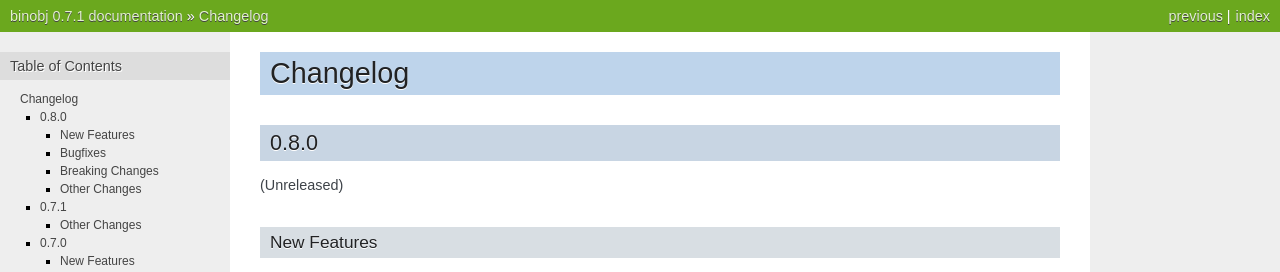
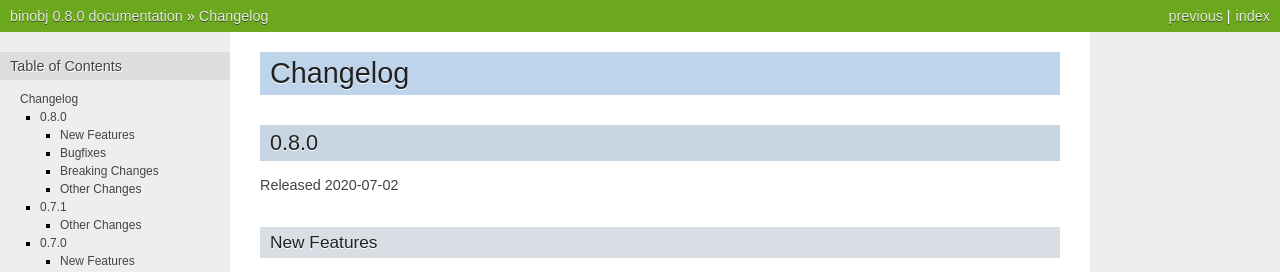
Before and after one commit to dargueta/binobj, a Sphinx documentation site: the page built from docs/source/CHANGELOG.rst, in a window 1280 px wide and 900 px high. Shown: the top 272 px of the window. Built offline with Sphinx 7.4.7, drawn with Linux system fonts in a browser that asks for light colours; some of the changed text lies outside the part shown.

Commit message:
Bump version 0.7.1 -> 0.7.0

```diff
--- a/binobj/__init__.py
+++ b/binobj/__init__.py
@@ -19,5 +19,5 @@
 
 
 # Do not modify directly; use ``bumpversion`` command instead.
-__version__ = "0.7.1"
+__version__ = "0.8.0"
 __version_info__ = __to_version_info()
--- a/docs/source/CHANGELOG.rst
+++ b/docs/source/CHANGELOG.rst
@@ -4,7 +4,7 @@
 0.8.0
 -----
 
-(Unreleased)
+Released 2020-07-02
 
 New Features
 ~~~~~~~~~~~~
--- a/docs/source/conf.py
+++ b/docs/source/conf.py
@@ -20,7 +20,7 @@
 import os
 import sys
 
-sys.path.insert(0, os.path.abspath("../binobj"))
+sys.path.insert(0, os.path.abspath(os.path.join("..", "binobj")))
 
 
 # -- General configuration ------------------------------------------------
@@ -63,9 +63,9 @@
 # built documents.
 #
 # The short X.Y version.
-version = "0.7.1"
+version = "0.8.0"
 # The full version, including alpha/beta/rc tags.
-release = "0.7.1"
+release = "0.8.0"
 
 # The language for content autogenerated by Sphinx. Refer to documentation
 # for a list of supported languages.
--- a/setup.cfg
+++ b/setup.cfg
@@ -21,7 +21,7 @@
 packages: find:
 url: https://www.github.com/dargueta/binobj
 ; Do not modify the version manually -- use the bumpversion CLI tool
-version: 0.7.1
+version: 0.8.0
 
 [options]
 install_requires:
```
Also changed, not shown: .bumpversion.cfg.
